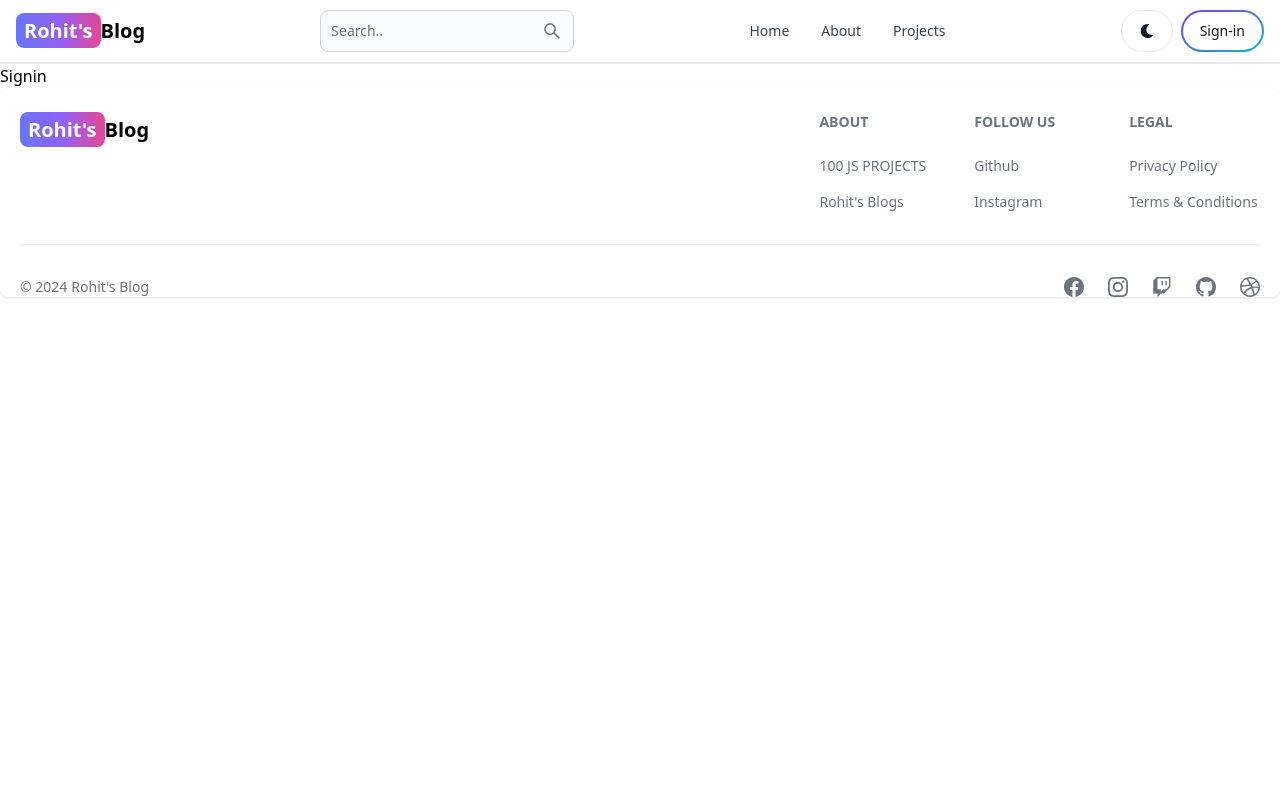
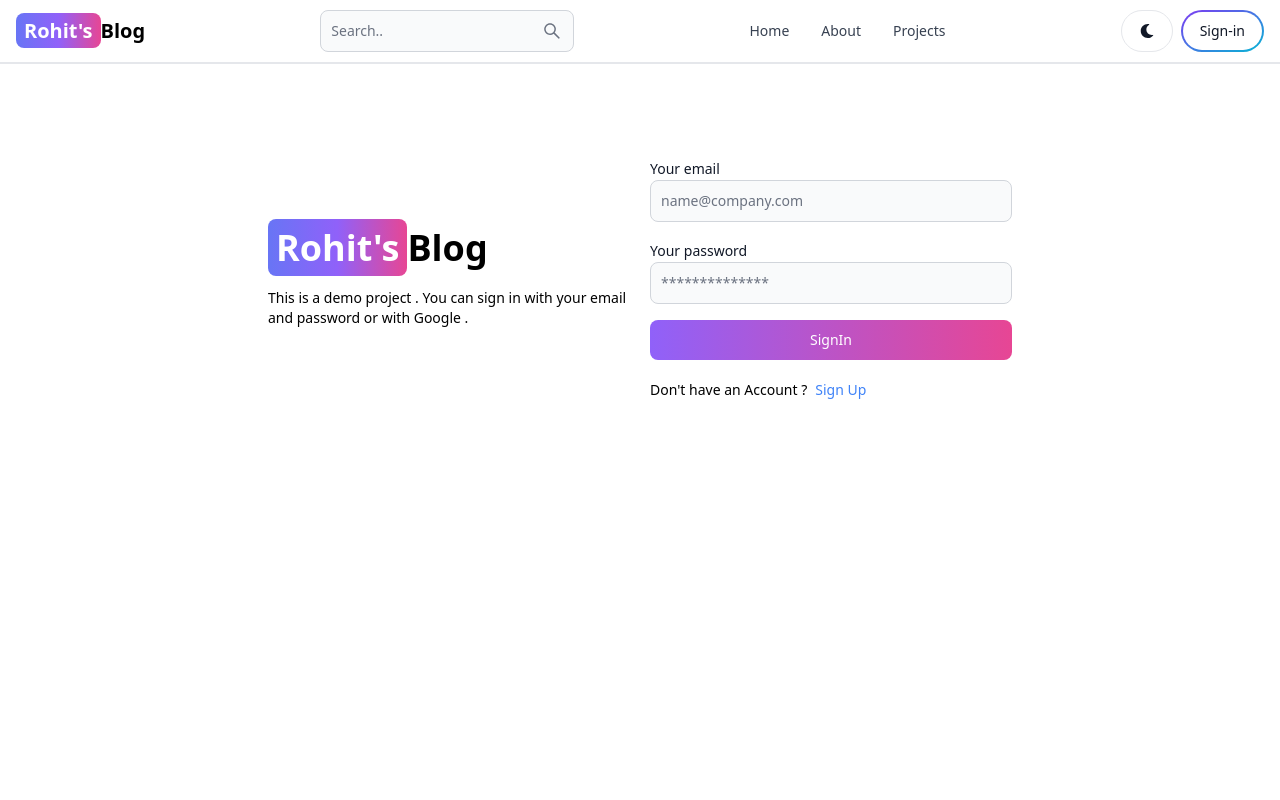
Before and after one commit to psychic-coder/BlogApp, a React (Vite) app in the folder BlogAppFrontend/: page /sign-in in a window 1280 px wide. Shown: the top 800 px of the page. Built offline with nearby package versions, Linux system fonts and the light colour scheme.

Commit message:
complete Signin page functionality

```diff
--- a/BlogAppFrontend/src/pages/SignUp.jsx
+++ b/BlogAppFrontend/src/pages/SignUp.jsx
@@ -1,5 +1,5 @@
 import React, { useState } from "react";
-import { Link,useNavigate } from "react-router-dom";
+import { Link, useNavigate } from "react-router-dom";
 import { Alert, Button, Label, Spinner, TextInput } from "flowbite-react";
 
 function SignUp() {
@@ -8,7 +8,7 @@
   const [loading, setLoading] = useState(false);
 
   //this hook is used to navigate to a different page
-  const navigate=useNavigate();
+  const navigate = useNavigate();
 
   //in the below we are getting hold of the value we are typing in the  input box
   //.trim is used to remove the extra spaces between the letters
@@ -31,7 +31,7 @@
     //overhere we are sending the data to the backenend server of the page
     try {
       setLoading(true);
-      setErrorMessage(null)
+      setErrorMessage(null);
       const res = await fetch("/api/auth/signup", {
         method: "POST",
         headers: {
@@ -49,12 +49,11 @@
       //if we have no error message then we use setLoading to false
       setLoading(false);
       //if the response is ok , then we are navigating to the sign in page
-      if(res.ok){
-        navigate('/sign-in')
+      if (res.ok) {
+        navigate("/sign-in");
       }
-    }
-    //the below error is in the client-side , this error takes place if the user is not having interned or something
-    catch (error) {
+    } catch (error) {
+      //the below error is in the client-side , this error takes place if the user is not having interned or something
       setErrorMessage(error.message);
       setLoading(false);
     }
@@ -109,13 +108,19 @@
               />
             </div>
             {/*while we're loading the page the below button is gonna get disabled*/}
-            <Button gradientDuoTone="purpleToPink" type="submit" disabled={loading}>
-              { loading? (
+            <Button
+              gradientDuoTone="purpleToPink"
+              type="submit"
+              disabled={loading}
+            >
+              {loading ? (
                 <div>
-               <Spinner size='sm'/>
-               <span className="pl-3">Loading</span>
-               </div>
-              ): 'SignUp' }
+                  <Spinner size="sm" />
+                  <span className="pl-3">Loading</span>
+                </div>
+              ) : (
+                "SignUp"
+              )}
             </Button>
           </form>
           <div className="flex gap-2 text-sm mt-5">
--- a/BlogAppFrontend/src/pages/Signin.jsx
+++ b/BlogAppFrontend/src/pages/Signin.jsx
@@ -1,9 +1,134 @@
-import React from 'react'
+import React, { useState } from "react";
+import { Link, useNavigate } from "react-router-dom";
+import { Alert, Button, Label, Spinner, TextInput } from "flowbite-react";
 
 function Signin() {
+  const [formData, setFormData] = useState([]);
+  const [errorMessage, setErrorMessage] = useState(null);
+  const [loading, setLoading] = useState(false);
+
+  //this hook is used to navigate to a different page
+  const navigate = useNavigate();
+
+  //in the below we are getting hold of the value we are typing in the  input box
+  //.trim is used to remove the extra spaces between the letters
+  const handleChange = (e) => {
+    setFormData({ ...formData, [e.target.id]: e.target.value.trim() });
+  };
+
+  //console.log(formData)
+  const handleSubmit = async (e) => {
+    //when we'll click on the submit button the page gets refreshed
+    //so to stop it from refreshing
+    //we're successfully logging in the user
+    e.preventDefault();
+
+    //if the form is empty we are returning inplace of submiting the data
+    if (!formData.email || !formData.password) {
+      return setErrorMessage("Please fill all the details .");
+    }
+
+    //overhere we are sending the data to the backenend server of the page
+    try {
+      setLoading(true);
+      setErrorMessage(null);
+      const res = await fetch("/api/auth/signin", {
+        method: "POST",
+        headers: {
+          "Content-Type": "application/json",
+        },
+        body: JSON.stringify(formData),
+      });
+
+      //the below we're checking if the data entered is already been added or not
+      //for this we're are using the "success" we are receiving from the customMiddleware we created in the app.js
+      const data = await res.json();
+      if (data.success === false) {
+        return setErrorMessage(data.message);
+      }
+      //if we have no error message then we use setLoading to false
+      setLoading(false);
+      //if the response is ok , then we are navigating to the sign in page
+      if (res.ok) {
+        navigate("/");
+      }
+    } catch (error) {
+      //the below error is in the client-side , this error takes place if the user is not having interned or something
+      setErrorMessage(error.message);
+      setLoading(false);
+    }
+  };
+
   return (
-    <div>Signin</div>
-  )
+    <div className="min-h-screen mt-20  ">
+      <div className="flex p-3 max-w-3xl mx-auto flex-col md:flex-row md:items-center gap-5">
+        <div className="flex-1 ">
+          <Link to="/" className="font-bold dark:text-white text-4xl">
+            <span className="px-2 py-1 bg-gradient-to-r from-indigo-500 via-purple-500 to-pink-500 rounded-lg text-white">
+              Rohit's
+            </span>
+            Blog
+          </Link>
+          <p className="text-sm mt-5 ">
+            This is a demo project . You can sign in with your email and
+            password or with Google .
+          </p>
+        </div>
+
+        <div className="flex-1">
+          <form className="flex flex-col gap-4" onSubmit={handleSubmit}>
+
+            <div className="">
+              <Label value="Your email" />
+              <TextInput
+                type="email"
+                placeholder="name@company.com"
+                className="w-full"
+                id="email"
+                onChange={handleChange}
+              />
+            </div>
+            <div className="">
+              <Label value="Your password" />
+              <TextInput
+                type="password"
+                placeholder="**************"
+                className="w-full"
+                id="password"
+                onChange={handleChange}
+              />
+            </div>
+            {/*while we're loading the page the below button is gonna get disabled*/}
+            <Button
+              gradientDuoTone="purpleToPink"
+              type="submit"
+              disabled={loading}
+            >
+              {loading ? (
+                <div>
+                  <Spinner size="sm" />
+                  <span className="pl-3">Loading</span>
+                </div>
+              ) : (
+                "SignIn"
+              )}
+            </Button>
+          </form>
+          <div className="flex gap-2 text-sm mt-5">
+            <span>Don't have an Account ?</span>
+            <Link to="/sign-up" className="text-blue-500">
+              Sign Up
+            </Link>
+          </div>
+          {errorMessage && (
+            <Alert className="mt-5" color="failure">
+              {errorMessage}
+            </Alert>
+          )}
+        </div>
+      </div>
+    </div>
+  );
 }
 
-export default Signin
+export default Signin;
```
